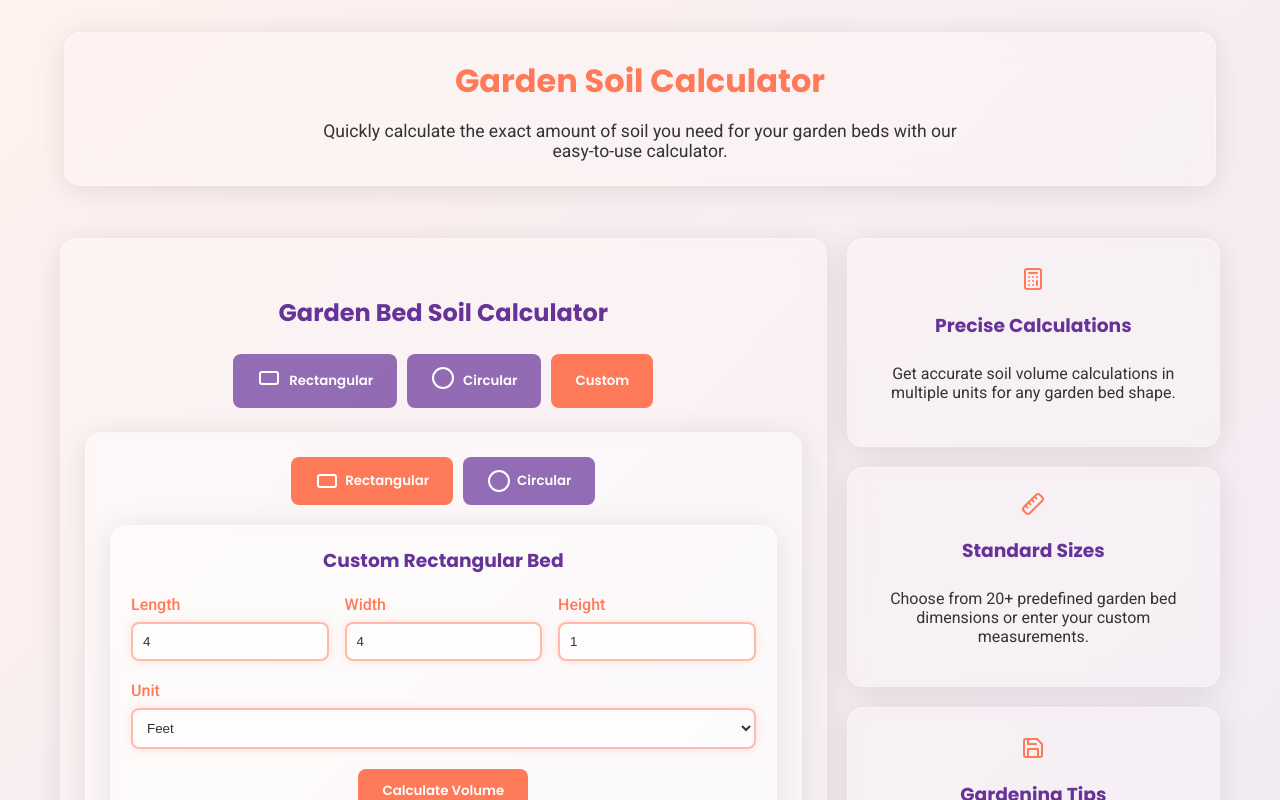
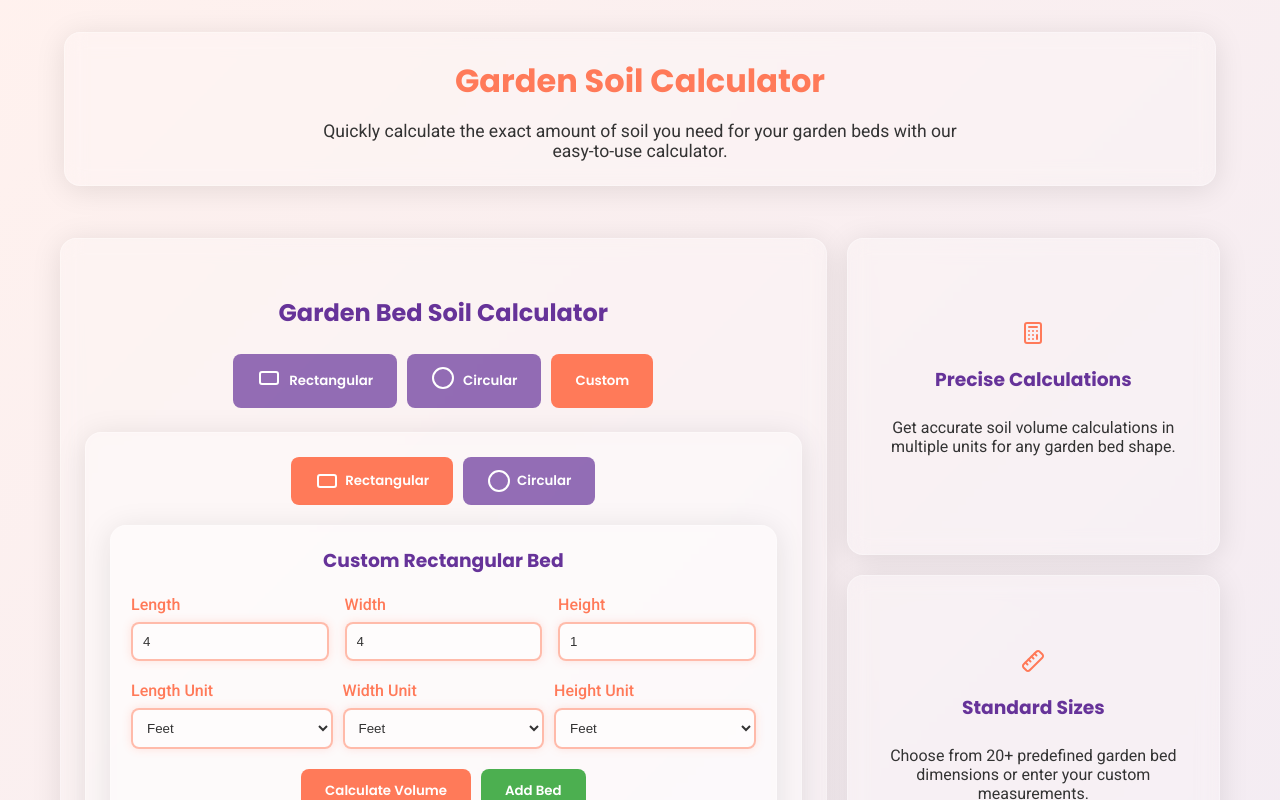
Before and after one commit to snacksin/soil-calc, a Next.js app: page / in a window 1280 px wide. Both pictures are taken after a click on the button "Custom". Shown: the top 800 px of the page. Built offline with nearby package versions, Linux system fonts and the light colour scheme.

Commit message:
Update GardenBedSelector component

```diff
--- a/app/components/GardenBedSelector.tsx
+++ b/app/components/GardenBedSelector.tsx
@@ -37,7 +37,20 @@ export default function GardenBedSelector() {
       displayUnit: volume.displayUnit
     };
   }
-
+function convertToFeet(value: number, unit: string): number {
+switch(unit) {
+case 'feet':
+ return value;
+case 'inches':
+ return value / 12;
+case 'cm':
+ return value * 0.0328084;
+case 'meters':
+ return value * 3.28084;
+default:
+ return value;
+}
+}
   // Update total volume when selected beds change
   useEffect(() => {
     try {
@@ -80,17 +93,20 @@ export default function GardenBedSelector() {
   }, [selectedBeds, displayUnit]); // Removed fillFactor dependency since we use each bed's savedFillFactor
 
   // Custom dimensions state
-  const [customRectangular, setCustomRectangular] = useState<Dimensions>({
+  const [customRectangular, setCustomRectangular] = useState({
     length: 4,
+    lengthUnit: 'feet',
     width: 4,
+    widthUnit: 'feet',
     height: 1,
-    unit: 'feet'
+    heightUnit: 'feet'
   })
 
-  const [customCircular, setCustomCircular] = useState<CircularDimensions>({
+  const [customCircular, setCustomCircular] = useState({
     diameter: 4,
     height: 1,
-    unit: 'feet'
+    diameterUnit: 'feet' as 'inches' | 'feet' | 'cm' | 'meters',
+    heightUnit: 'feet' as 'inches' | 'feet' | 'cm' | 'meters'
   })
 
   // Helper function to render bed dimensions for dropdown (with height always in inches)
@@ -210,10 +226,21 @@ export default function GardenBedSelector() {
       const customBed: GardenBedDefinition = {
         id: customId,
         name: customShapeType === 'rectangular'
-          ? `Custom Rectangular (${customRectangular.length}${customRectangular.unit === 'feet' ? 'ft' : 'in'} × ${customRectangular.width}${customRectangular.unit === 'feet' ? 'ft' : 'in'})`
-          : `Custom Circular (${customCircular.diameter}${customCircular.unit === 'feet' ? 'ft' : 'in'} diameter)`,
+          ? `Custom Rectangular (L: ${customRectangular.length} ${customRectangular.lengthUnit}, W: ${customRectangular.width} ${customRectangular.widthUnit}, H: ${customRectangular.height} ${customRectangular.heightUnit})`
+          : `Custom Circular (${customCircular.diameter} ${customCircular.diameterUnit} diameter × ${customCircular.height} ${customCircular.heightUnit} height)`,
           type: customShapeType,
-        dimensions: customShapeType === 'rectangular' ? {...customRectangular} : {...customCircular}
+          dimensions: customShapeType === 'rectangular'
+            ? {
+                length: convertToFeet(customRectangular.length, customRectangular.lengthUnit),
+                width: convertToFeet(customRectangular.width, customRectangular.widthUnit),
+                height: convertToFeet(customRectangular.height, customRectangular.heightUnit),
+                unit: 'feet'
+              }
+            : {
+                diameter: convertToFeet(customCircular.diameter, customCircular.diameterUnit),
+                height: convertToFeet(customCircular.height, customCircular.heightUnit),
+                unit: 'feet'
+              }
       };
 
       setSelectedBeds([...selectedBeds, {
@@ -245,11 +272,21 @@ export default function GardenBedSelector() {
       if (customShapeType === 'rectangular') {
         // Log dimensions for debugging
         console.log('Calculating volume for rectangular bed:', customRectangular);
-        result = calculateRectangularVolume(customRectangular);
+        result = calculateRectangularVolume({
+          length: convertToFeet(customRectangular.length, customRectangular.lengthUnit),
+          width: convertToFeet(customRectangular.width, customRectangular.widthUnit),
+          height: convertToFeet(customRectangular.height, customRectangular.heightUnit),
+          unit: 'feet'
+        });
       } else if (customShapeType === 'circular') {
         // Log dimensions for debugging
-        console.log('Calculating volume for circular bed:', customCircular);
-        result = calculateCircularVolume(customCircular);
+        const circularCalc = {
+          diameter: convertToFeet(customCircular.diameter, customCircular.diameterUnit),
+          height: convertToFeet(customCircular.height, customCircular.heightUnit),
+          unit: 'feet' as 'feet' | 'inches' | 'cm' | 'meters'
+        };
+        console.log('Calculating volume for circular bed:', circularCalc);
+        result = calculateCircularVolume(circularCalc);
       } else {
         setCalculationError('Invalid shape type selected');
         return;
@@ -268,6 +305,14 @@ export default function GardenBedSelector() {
       setVolumeResult(null);
     }
   }
+
+  // Automatically recalculate volume when custom dimensions change
+  useEffect(() => {
+    if (activeTab === 'custom') {
+      calculateCustomVolume();
+    }
+    // eslint-disable-next-line react-hooks/exhaustive-deps
+  }, [customRectangular, customCircular, customShapeType, activeTab]);
 
   return (
     <div className="content-section">
@@ -524,13 +569,14 @@ export default function GardenBedSelector() {
                   />
                 </div>
               </div>
-              <div style={{ marginBottom: '20px' }}>
-                <label style={{ display: 'block', marginBottom: '8px', fontWeight: '500', color: 'var(--color-primary)' }}>Unit</label>
+              <div style={{ marginBottom: '20px', display: 'grid', gridTemplateColumns: 'repeat(3, 1fr)', gap: '10px' }}>
+                <div>
+                  <label style={{ display: 'block', marginBottom: '8px', fontWeight: '500', color: 'var(--color-primary)' }}>Length Unit</label>
                   <select
-                  value={customRectangular.unit}
+                    value={customRectangular.lengthUnit}
                     onChange={(e) => setCustomRectangular({
                       ...customRectangular,
-                    unit: e.target.value as 'inches' | 'feet' | 'cm' | 'meters'
+                      lengthUnit: e.target.value as 'inches' | 'feet' | 'cm' | 'meters'
                     })}
                     style={{
                       width: '100%',
@@ -549,6 +595,59 @@ export default function GardenBedSelector() {
                     <option value="cm">Centimeters</option>
                     <option value="meters">Meters</option>
                   </select>
+                </div>
+                <div>
+                  <label style={{ display: 'block', marginBottom: '8px', fontWeight: '500', color: 'var(--color-primary)' }}>Width Unit</label>
+                  <select
+                    value={customRectangular.widthUnit}
+                    onChange={(e) => setCustomRectangular({
+                      ...customRectangular,
+                      widthUnit: e.target.value as 'inches' | 'feet' | 'cm' | 'meters'
+                    })}
+                    style={{
+                      width: '100%',
+                      padding: '10px',
+                      borderRadius: '8px',
+                      border: '2px solid rgba(255, 122, 89, 0.5)',
+                      background: 'rgba(255, 255, 255, 0.25)',
+                      backdropFilter: 'blur(5px)',
+                      color: 'inherit',
+                      boxShadow: '0 0 10px rgba(255, 122, 89, 0.2)',
+                      fontWeight: '500'
+                    }}
+                  >
+                    <option value="feet">Feet</option>
+                    <option value="inches">Inches</option>
+                    <option value="cm">Centimeters</option>
+                    <option value="meters">Meters</option>
+                  </select>
+                </div>
+                <div>
+                  <label style={{ display: 'block', marginBottom: '8px', fontWeight: '500', color: 'var(--color-primary)' }}>Height Unit</label>
+                  <select
+                    value={customRectangular.heightUnit}
+                    onChange={(e) => setCustomRectangular({
+                      ...customRectangular,
+                      heightUnit: e.target.value as 'inches' | 'feet' | 'cm' | 'meters'
+                    })}
+                    style={{
+                      width: '100%',
+                      padding: '10px',
+                      borderRadius: '8px',
+                      border: '2px solid rgba(255, 122, 89, 0.5)',
+                      background: 'rgba(255, 255, 255, 0.25)',
+                      backdropFilter: 'blur(5px)',
+                      color: 'inherit',
+                      boxShadow: '0 0 10px rgba(255, 122, 89, 0.2)',
+                      fontWeight: '500'
+                    }}
+                  >
+                    <option value="feet">Feet</option>
+                    <option value="inches">Inches</option>
+                    <option value="cm">Centimeters</option>
+                    <option value="meters">Meters</option>
+                  </select>
+                </div>
               </div>
               <div style={{ display: 'flex', gap: '10px', justifyContent: 'center' }}>
                 <button
@@ -620,13 +719,14 @@ export default function GardenBedSelector() {
                   />
                 </div>
               </div>
-              <div style={{ marginBottom: '20px' }}>
-                <label style={{ display: 'block', marginBottom: '8px', fontWeight: '500', color: 'var(--color-primary)' }}>Unit</label>
+              <div style={{ display: 'grid', gridTemplateColumns: 'repeat(2, 1fr)', gap: '16px', marginBottom: '20px' }}>
+                <div>
+                  <label style={{ display: 'block', marginBottom: '8px', fontWeight: '500', color: 'var(--color-primary)' }}>Diameter Unit</label>
                   <select
-                  value={customCircular.unit}
+                    value={customCircular.diameterUnit}
                     onChange={(e) => setCustomCircular({
                       ...customCircular,
-                    unit: e.target.value as 'inches' | 'feet' | 'cm' | 'meters'
+                      diameterUnit: e.target.value as 'inches' | 'feet' | 'cm' | 'meters'
                     })}
                     style={{
                       width: '100%',
@@ -645,6 +745,33 @@ export default function GardenBedSelector() {
                     <option value="cm">Centimeters</option>
                     <option value="meters">Meters</option>
                   </select>
+                </div>
+                <div>
+                  <label style={{ display: 'block', marginBottom: '8px', fontWeight: '500', color: 'var(--color-primary)' }}>Height Unit</label>
+                  <select
+                    value={customCircular.heightUnit}
+                    onChange={(e) => setCustomCircular({
+                      ...customCircular,
+                      heightUnit: e.target.value as 'inches' | 'feet' | 'cm' | 'meters'
+                    })}
+                    style={{
+                      width: '100%',
+                      padding: '10px',
+                      borderRadius: '8px',
+                      border: '2px solid rgba(255, 122, 89, 0.5)',
+                      background: 'rgba(255, 255, 255, 0.25)',
+                      backdropFilter: 'blur(5px)',
+                      color: 'inherit',
+                      boxShadow: '0 0 10px rgba(255, 122, 89, 0.2)',
+                      fontWeight: '500'
+                    }}
+                  >
+                    <option value="feet">Feet</option>
+                    <option value="inches">Inches</option>
+                    <option value="cm">Centimeters</option>
+                    <option value="meters">Meters</option>
+                  </select>
+                </div>
               </div>
               <div style={{ display: 'flex', gap: '10px', justifyContent: 'center' }}>
                 <button
```
Lines whose indentation alone changed are shown as unchanged.
